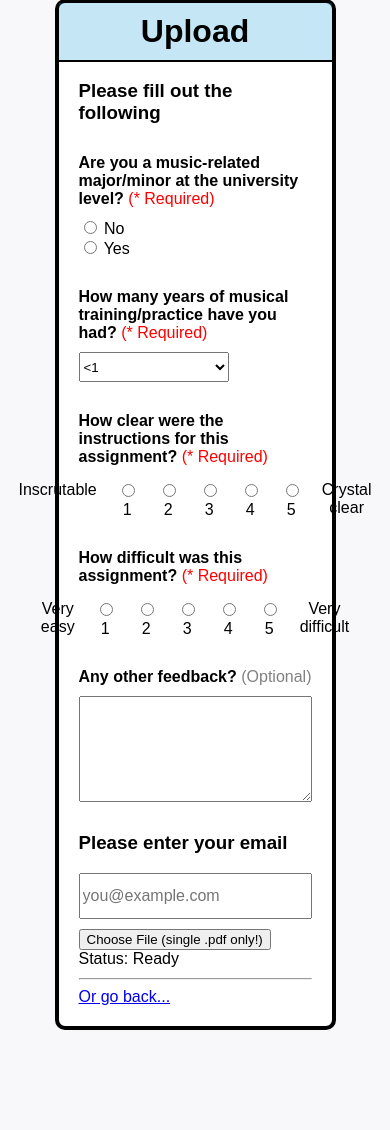
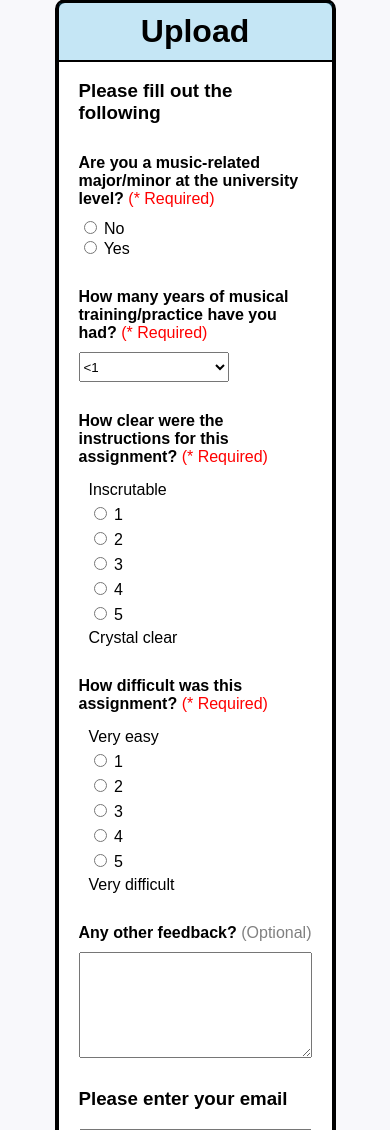
Before and after one commit to rjp9/music-assignment, a Flask app: page /upload in a window 390 px wide. Shown: the part 21-1151 px from the top of the page. Before the commit the page ends 1051 px from the top, so only its background shows below. Run offline with Flask 2, Linux system fonts and the light colour scheme.

Commit message:
added mobile responsiveness

```diff
--- a/static/style.css
+++ b/static/style.css
@@ -121,3 +121,13 @@ div.email {
 .xhr-block {
     margin-bottom: 10px;
 }
+
+@media (max-width: 566px) {
+    .likert {
+        flex-direction: column;
+        align-items: flex-start;
+    }
+    .radio-group label {
+        display: inline;
+    }
+}
```
